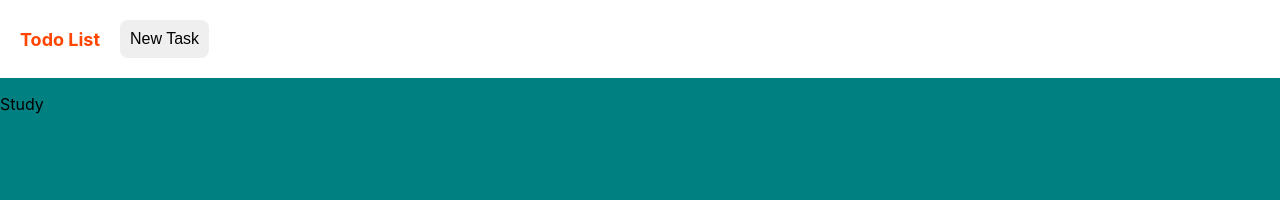
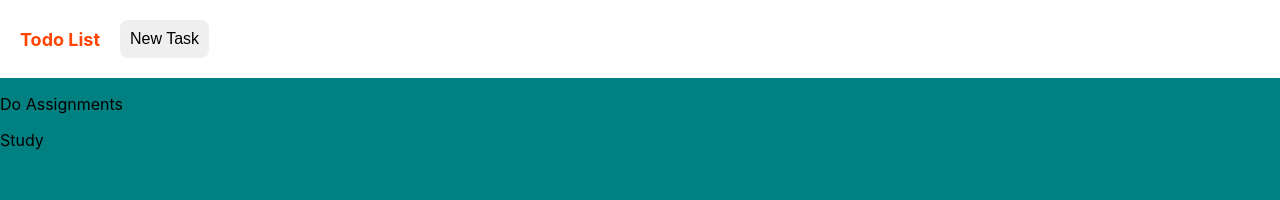
Before and after one commit to wilbertbw/Todo-List, a React (Create React App) app: page / in a window 1280 px wide. Shown: the top 200 px of the page. Built offline with nearby package versions, Linux system fonts and the light colour scheme.

Commit message:
added dummy tasks and implemented display of tasks

```diff
--- a/src/App.js
+++ b/src/App.js
@@ -1,11 +1,11 @@
 import { useState } from 'react';
 import './App.css';
-import TaskPage from './pages/Task';
+import Tasks from './pages/Task';
 
 function App() {
   const taskList = [
-    {name: "Do Assignments", description: "Complete assignment from courses", deadline: "17 April 2025", completed: false},
-    {name: "Study", description: "Study for final exam", deadline: "20 April 2025", completed: false},
+    {name: "Do Assignments", description: "Complete assignments", deadline: "17 April 2025", completed: false},
+    {name: "Study", description: "Study for exams", deadline: "20 April 2025", completed: false}
   ];
 
   return (
@@ -14,7 +14,7 @@ function App() {
         <p id="TopBarText">Todo List</p>
         <button id="TopBarButton">New Task</button>
       </div>
-      <TaskPage />
+      <Tasks taskList={taskList}/>
     </>
   );
 }
--- a/src/components/TaskTile.jsx
+++ b/src/components/TaskTile.jsx
@@ -1,7 +1,7 @@
-export default function TaskTile() {
+export default function TaskTile({ taskData }) {
   return (
     <div>
-      <p>Study</p>
+      <p>{taskData.name}</p>
     </div>
   )
 }
--- a/src/pages/Task.jsx
+++ b/src/pages/Task.jsx
@@ -1,7 +1,14 @@
 import TaskTile from "../components/TaskTile";
 
-export default function TaskPage() {
+export default function Tasks({ taskList }) {
   return (
-    <TaskTile />
+    <div>
+      {taskList.length === 0 && <p>No tasks. Add some!</p>}
+      {taskList.length > 0 &&
+        taskList.map((taskData) => (
+          <TaskTile taskData={taskData} />
+        ))
+      }
+    </div>
   );
 }
```
